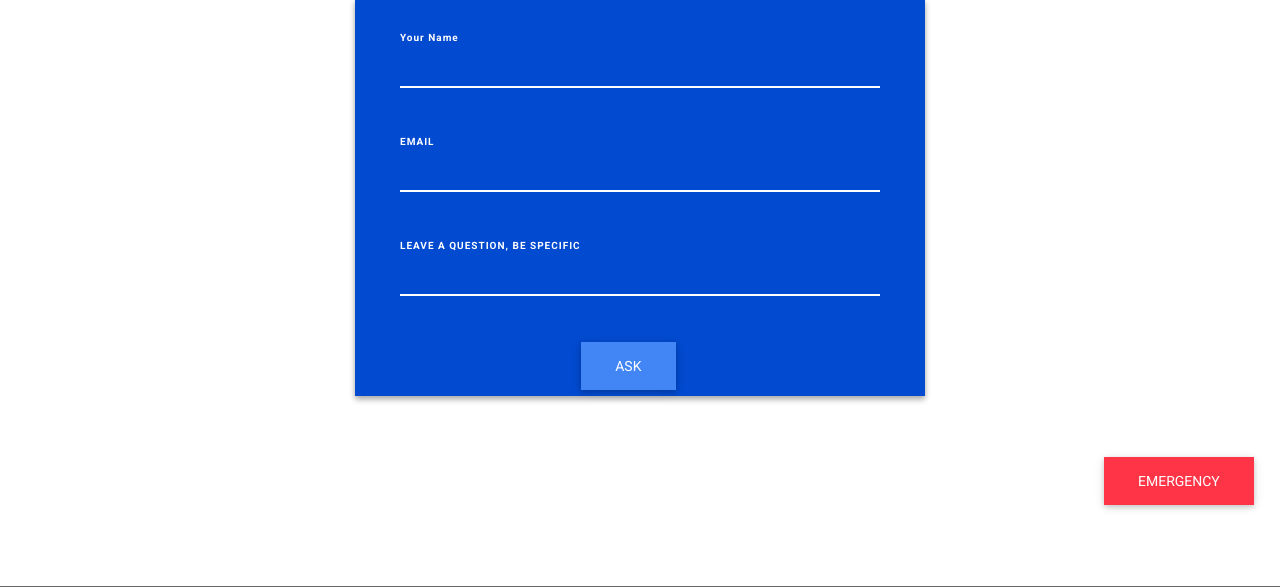
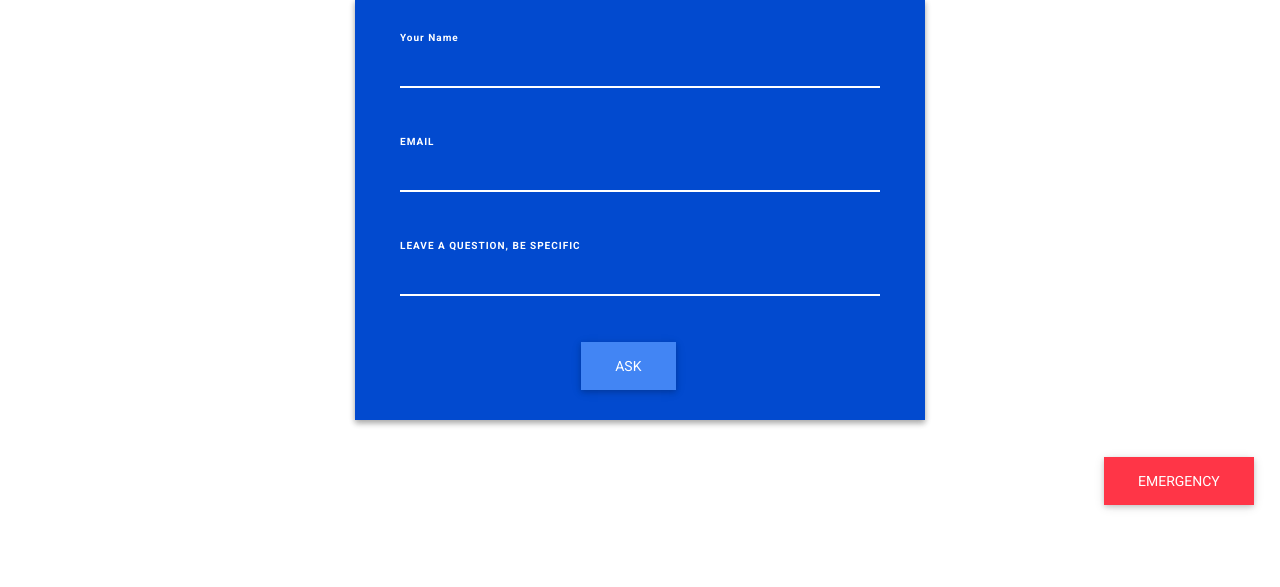
Before and after one commit to Aakash01ak/MediFast, a Node server app: page /ask in a window 1280 px wide. Shown: the part 269-856 px from the top of the page. Run offline with Node 20, Linux system fonts and the light colour scheme; some libraries are stand-ins or nearby versions.

Commit message:
fix buttons

```diff
--- a/views/answerNow.ejs
+++ b/views/answerNow.ejs
@@ -36,7 +36,7 @@
 
                         <div class="col-lg-12 ">
                             <div class="row justify-content-center">
-                                <div class="col-4">
+                                <div class="col-4 mb-4">
                                     <button type="submit" class="btn btn-primary">SUBMIT</button>
                                 </div>
                             </div>
--- a/views/ask.ejs
+++ b/views/ask.ejs
@@ -35,7 +35,7 @@
                         <div class="col-lg-12 ">
 
                             <div class="row justify-content-center">
-                                <div class="col-4">
+                                <div class="col-4 mb-4">
                                     <button type="submit" class="btn btn-primary">ASK</button>
                                 </div>
                             </div>
--- a/views/forum.ejs
+++ b/views/forum.ejs
@@ -39,7 +39,7 @@
                         <label class="form-control-label">REQUEST A FEATURE</label>
                         <input name="personRequest" type="text" class="form-control" i required>
                     </div>
-                   <div class="col-lg-12 ">
+                   <div class="col-lg-12 mb-4">
                         <div class="row justify-content-center">
                             <div class="col-4">
                                 <button type="submit" class="btn btn-primary">SUBMIT</button>
--- a/views/post.ejs
+++ b/views/post.ejs
@@ -36,7 +36,7 @@
 
                         <div class="col-lg-12 ">
                             <div class="row justify-content-center">
-                                <div class="col-4">
+                                <div class="col-4 mb-4">
                                     <button type="submit" class="btn btn-primary">POST</button>
                                 </div>
                             </div>
```
